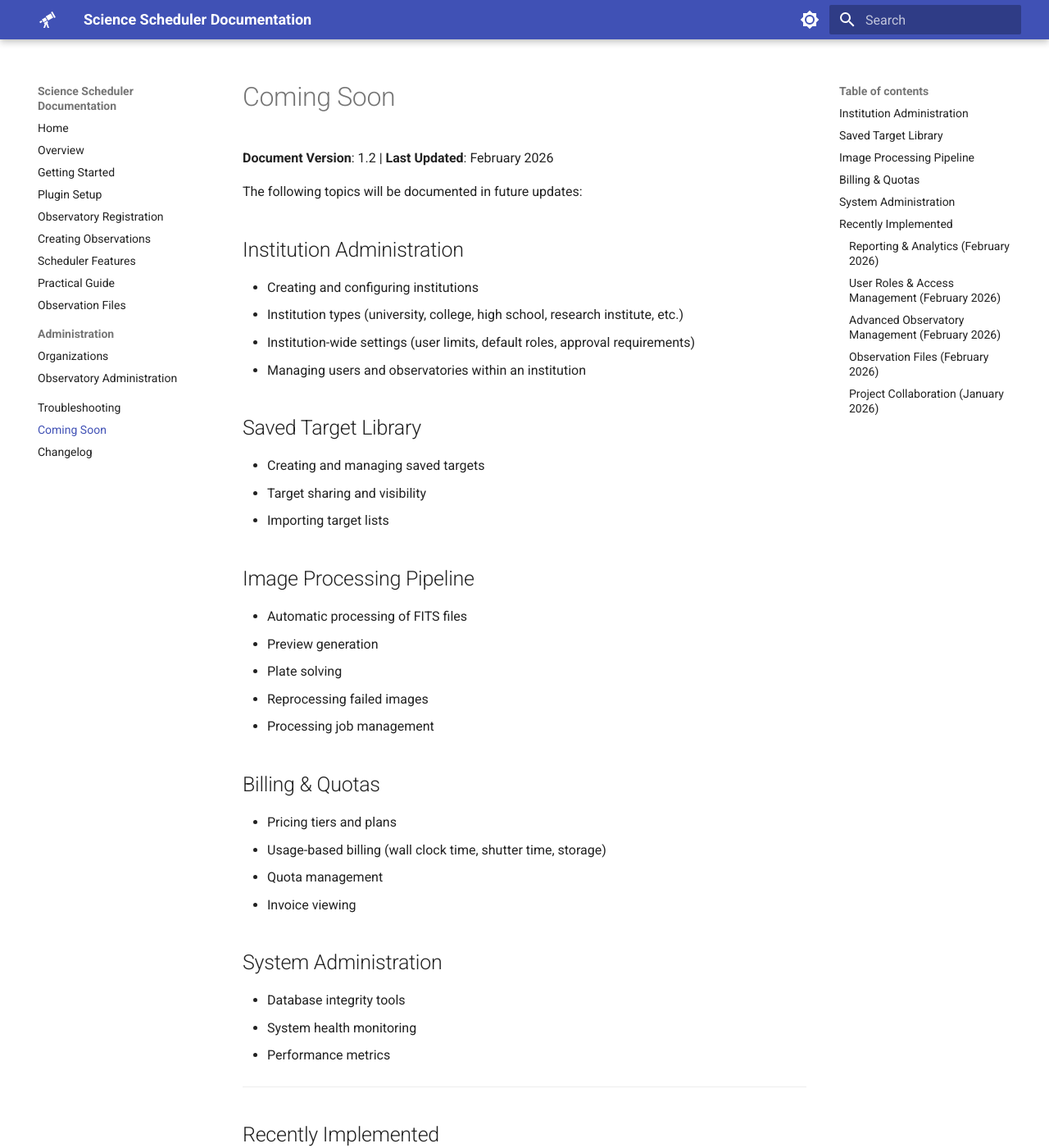
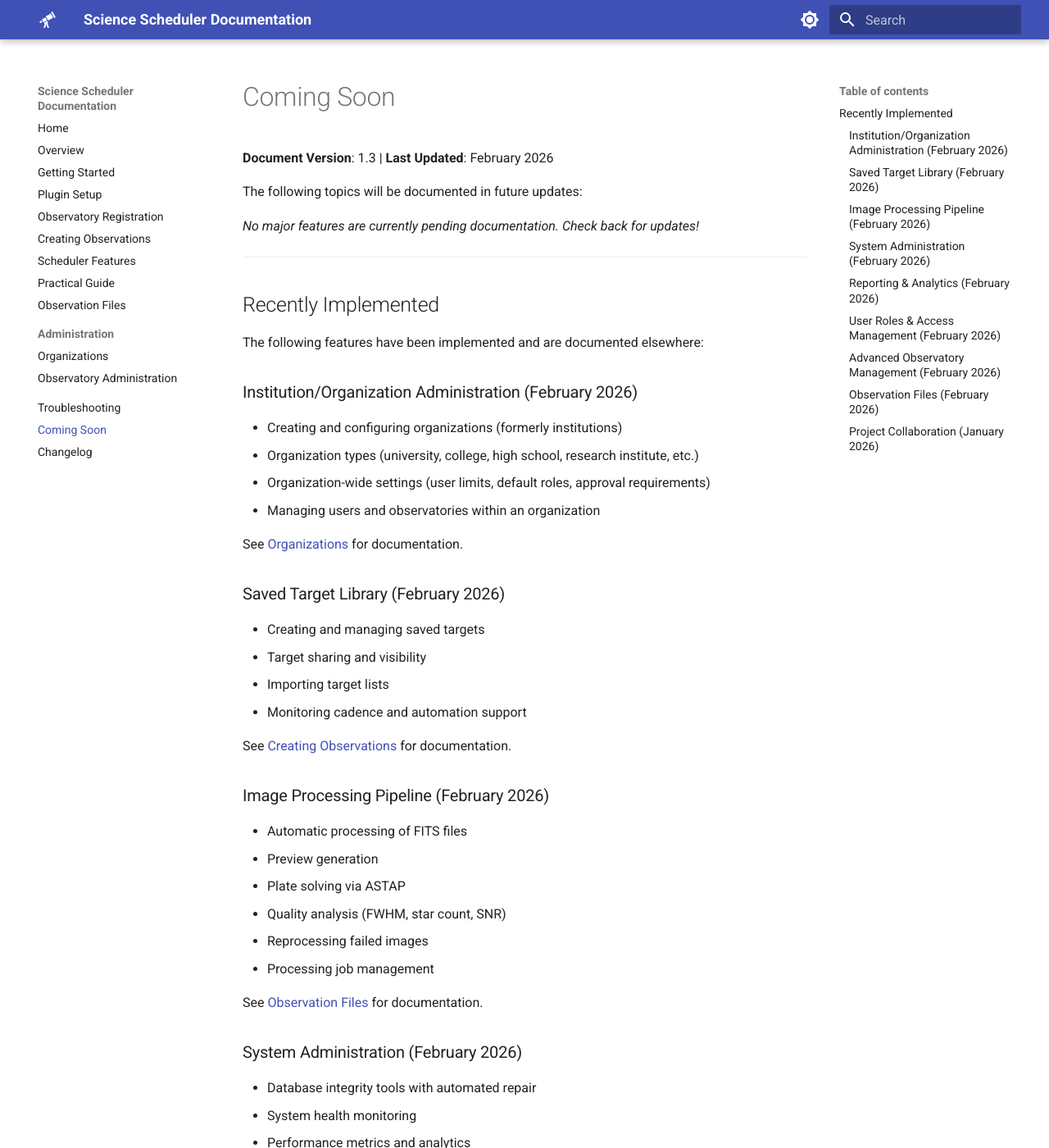
Before and after one commit to First-Light-Systems/nina-scheduler-docs, an MkDocs documentation site: the page built from docs/COMING_SOON.md, in a window 1280 px wide and 1400 px high. Shown: the whole window at 82% size. Built offline with MkDocs 1.6.1 and Material for MkDocs 9.7.7, drawn with Linux system fonts in a browser that asks for light colours; some of the changed text lies outside the part shown.

Commit message:
Update docs: move implemented features from Coming Soon, remove billing references
Co-Authored-By: Claude Opus 4.5 <noreply@anthropic.com>

```diff
--- a/docs/COMING_SOON.md
+++ b/docs/COMING_SOON.md
@@ -1,43 +1,48 @@
 # Coming Soon
 
-**Document Version**: 1.2 | **Last Updated**: February 2026
+**Document Version**: 1.3 | **Last Updated**: February 2026
 
 The following topics will be documented in future updates:
 
-## Institution Administration
-- Creating and configuring institutions
-- Institution types (university, college, high school, research institute, etc.)
-- Institution-wide settings (user limits, default roles, approval requirements)
-- Managing users and observatories within an institution
-
-## Saved Target Library
-- Creating and managing saved targets
-- Target sharing and visibility
-- Importing target lists
-
-## Image Processing Pipeline
-- Automatic processing of FITS files
-- Preview generation
-- Plate solving
-- Reprocessing failed images
-- Processing job management
-
-## Billing & Quotas
-- Pricing tiers and plans
-- Usage-based billing (wall clock time, shutter time, storage)
-- Quota management
-- Invoice viewing
-
-## System Administration
-- Database integrity tools
-- System health monitoring
-- Performance metrics
+*No major features are currently pending documentation. Check back for updates!*
 
 ---
 
 ## Recently Implemented
 
 The following features have been implemented and are documented elsewhere:
+
+### Institution/Organization Administration (February 2026)
+- Creating and configuring organizations (formerly institutions)
+- Organization types (university, college, high school, research institute, etc.)
+- Organization-wide settings (user limits, default roles, approval requirements)
+- Managing users and observatories within an organization
+
+See [Organizations](ORGANIZATIONS.md) for documentation.
+
+### Saved Target Library (February 2026)
+- Creating and managing saved targets
+- Target sharing and visibility
+- Importing target lists
+- Monitoring cadence and automation support
+
+See [Creating Observations](CREATING_OBSERVATIONS.md) for documentation.
+
+### Image Processing Pipeline (February 2026)
+- Automatic processing of FITS files
+- Preview generation
+- Plate solving via ASTAP
+- Quality analysis (FWHM, star count, SNR)
+- Reprocessing failed images
+- Processing job management
+
+See [Observation Files](OBSERVATION_FILES.md) for documentation.
+
+### System Administration (February 2026)
+- Database integrity tools with automated repair
+- System health monitoring
+- Performance metrics and analytics
+- Docker log viewer with regex search
 
 ### Reporting & Analytics (February 2026)
 - Target observation reports with search
--- a/docs/ORGANIZATIONS.md
+++ b/docs/ORGANIZATIONS.md
@@ -34,7 +34,6 @@ Members can be granted specific permissions within an organization:
 |------------|-------------|
 | `can_manage_members` | Add/remove users and change their permissions |
 | `can_manage_observatories` | Create, configure, and delete organization observatories |
-| `can_manage_billing` | Manage subscription, quotas, and billing settings |
 | `can_manage_projects` | Create and manage organization projects |
 
 !!! note "Owner Permissions"
```
Also changed, not shown: docs/CHANGELOG.md (+1 -1 lines).
